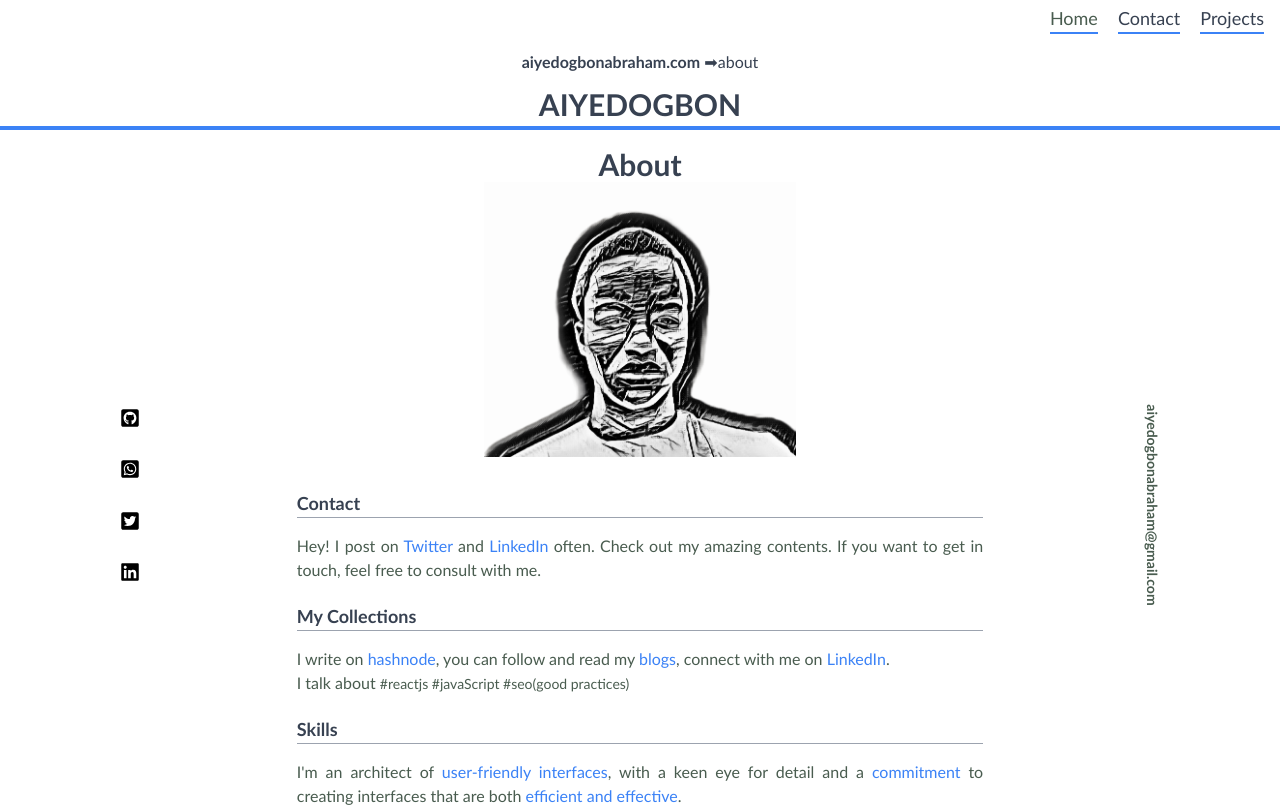
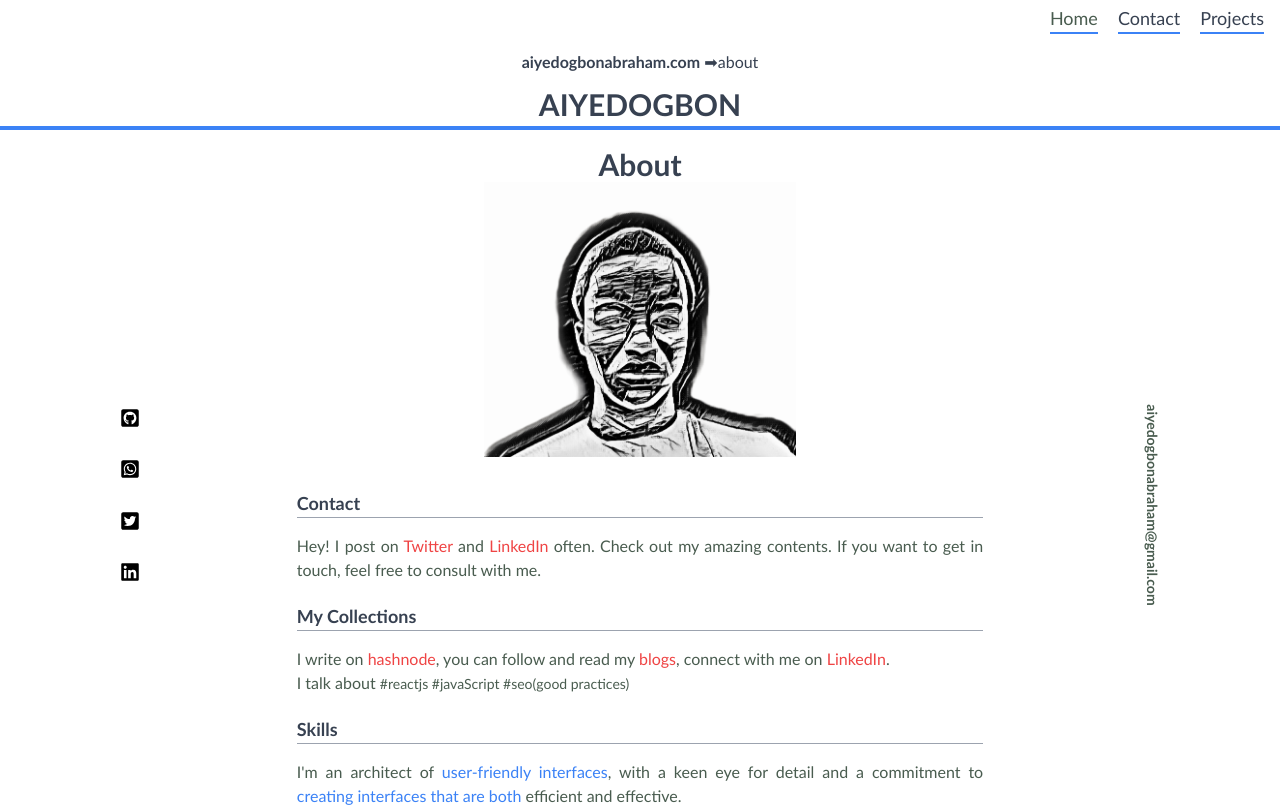
Before and after one commit to ayanfeOlugbeja/portfolio, a React (Create React App) app: page /about in a window 1280 px wide. Shown: the top 807 px of the page. Built offline with nearby package versions, Linux system fonts and the light colour scheme.

Commit message:
Update About.js

```diff
--- a/src/pages/About.js
+++ b/src/pages/About.js
@@ -33,13 +33,13 @@ const About = () => {
             Hey! I post on{' '}
             <a
               href='https://twitter.com/joshuaAAbraham?s=20'
-              className='text-blue-500 hover:text-red-500'>
+              className='text-red-500'>
               Twitter
             </a>{' '}
             and{' '}
             <a
               href='https://linkedin.com/in/abraham-aiyedogbon-9a7095282'
-              className='text-blue-500 hover:text-red-500'>
+              className='text-red-500'>
               LinkedIn
             </a>{' '}
             often. Check out my amazing contents. If you want to get in touch,
@@ -56,19 +56,19 @@ const About = () => {
             I write on{' '}
             <a
               href='https://hashnode.com/@AiyedogbonAbraham'
-              className='text-blue-500 hover:text-red-500'>
+              className='text-red-500'>
               hashnode
             </a>
             , you can follow and read my{' '}
             <a
               href='https://aiyedogbonabraham.hashnode.dev/'
-              className='text-blue-500 hover:text-red-500'>
+              className='text-red-500'>
               blogs
             </a>
             , connect with me on{' '}
             <a
               href='https://linkedin.com/in/abraham-aiyedogbon-9a7095282'
-              className='text-blue-500 hover:text-red-500'>
+              className='text-red-500'>
               LinkedIn
             </a>
             .
@@ -93,13 +93,10 @@ const About = () => {
             <span className='font-normal text-blue-500'>
               user-friendly interfaces
             </span>
-            , with a keen eye for detail and a{' '}
-            <span className='font-normal text-blue-500'>commitment</span> to
-            creating interfaces that are both{' '}
-            <span className='font-normal text-blue-500'>
-              efficient and effective
-            </span>
-            .
+            , with a keen eye for detail and a commitment to{' '}
+<span className='font-normal text-blue-500'>
+            creating interfaces that are both
+  </span> efficient and effective.
           </p>
           <p className='mt-1'>
             Here are some of the{' '}
```
